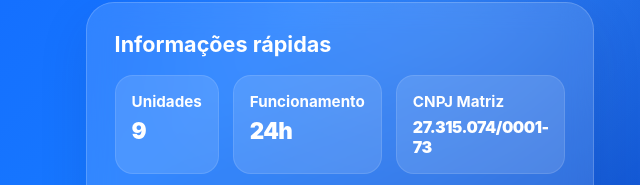
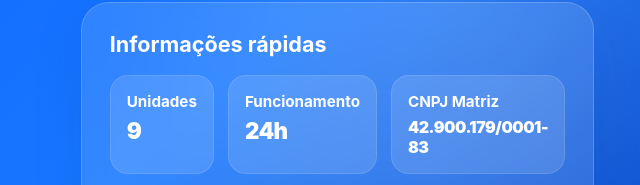
Before and after one commit to SrFulcrum/farmacia-comunitaria, a plain HTML site: page index.html in a window 1280 px wide. Shown: the part 229-414 px from the top of the page, 636-1276 px from the left. Drawn offline with Linux system fonts and the light colour scheme.

Commit message:
Add files via upload

```diff
--- a/index.html
+++ b/index.html
@@ -670,7 +670,7 @@
             </div>
             <div class="stat">
               <strong>CNPJ Matriz</strong>
-              <span style="font-size:1rem">27.315.074/0001-73</span>
+              <span style="font-size:1rem">42.900.179/0001-83</span>
             </div>
           </div>
           <div class="info-list" style="margin-top: 14px;">
@@ -817,7 +817,7 @@
             <div class="contact-lines">
               <div class="contact-line">
                 <strong>CNPJ da matriz</strong>
-                <span>27.315.074/0001-73</span>
+                <span>42.900.179/0001-83</span>
               </div>
               <div class="contact-line">
                 <strong>Atendimento</strong>
@@ -857,7 +857,7 @@
   <footer class="footer">
     <div class="container footer-box">
       <div>© 2026 Farmácia Comunitária. Todos os direitos reservados.</div>
-      <div>CNPJ da matriz: 27.315.074/0001-73</div>
+      <div>CNPJ da matriz: 42.900.179/0001-83</div>
       <div>Quem compara compra aqui.</div>
     </div>
   </footer>
```
